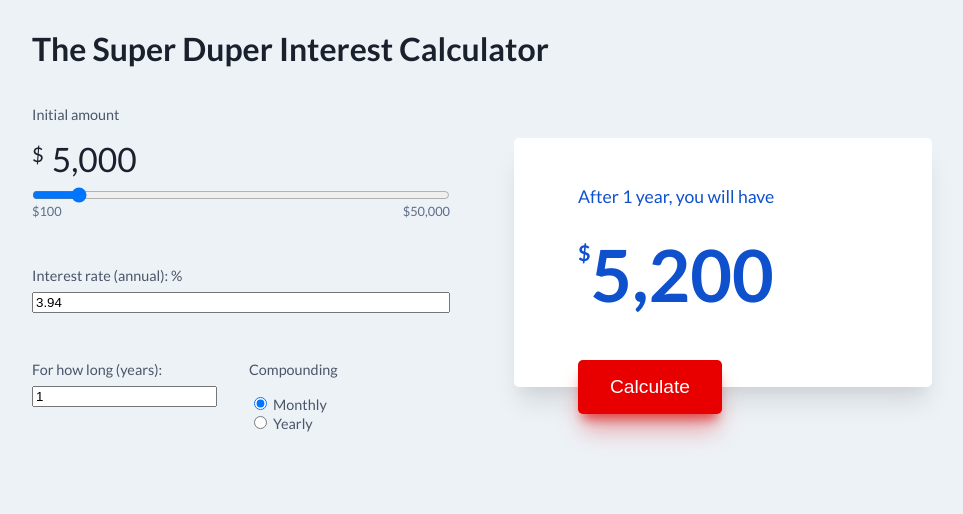
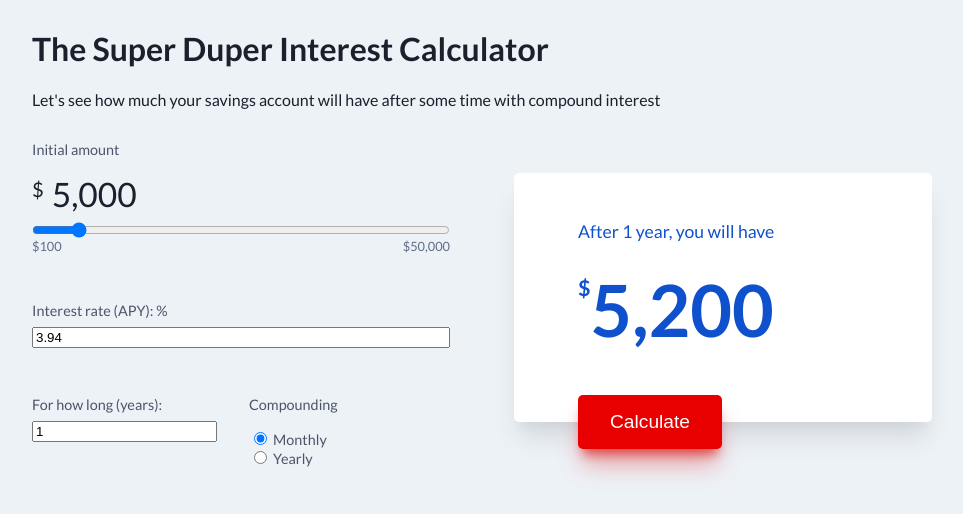
Before and after one commit to chris-tse/interest-loan-demo, a plain HTML site: page index.html in a window 1280 px wide. Shown: the whole page, without its empty margins (158-1121 px from the left). Drawn offline with Linux system fonts and the light colour scheme.

Commit message:
Add intro text and fix some labels

```diff
--- a/index.html
+++ b/index.html
@@ -5,15 +5,16 @@
 		<meta name="viewport" content="width=device-width, initial-scale=1.0" />
 		<link rel="stylesheet" href="css/styles.css" />
 		<link href="https://fonts.googleapis.com/css2?family=Lato:wght@300;400;700&display=swap" rel="stylesheet" />
-		<title>The Calculator</title>
+		<title>Calculator Demo</title>
 	</head>
 	<body>
 		<div class="main-container">
 			<h1>The Super Duper Interest Calculator</h1>
+			<p>Let's see how much your savings account will have after some time with compound interest</p>
 			<main>
 				<section class="fields">
 					<div class="input-group">
-						<label for="initial-amount"> Initial amount</label>
+						<label for="initial-amount">Initial amount</label>
 						<p id="initial-amount-display">
 							<span class="dollar-sign">$</span> <span class="amount"></span>
 						</p>
@@ -29,7 +30,7 @@
 						<div class="range-labels"><span>$100</span><span>$50,000</span></div>
 					</div>
 					<div class="input-group">
-						<label for="interest-rate"> Interest rate (annual): % </label>
+						<label for="interest-rate"> Interest rate (APY): % </label>
 						<input id="interest-rate" type="number" min="0" max="20" step="0.01" value="3.94" />
 					</div>
 					<div class="row">
```
